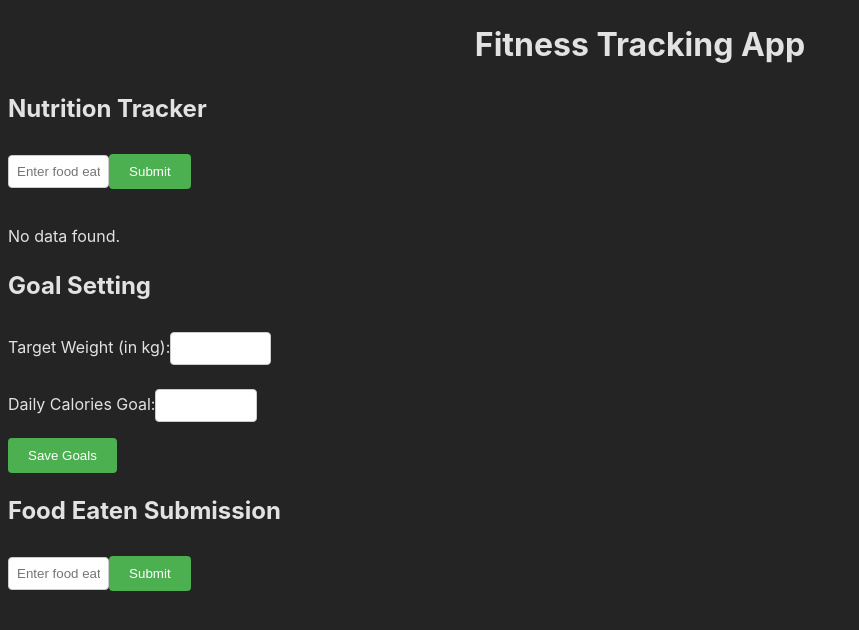
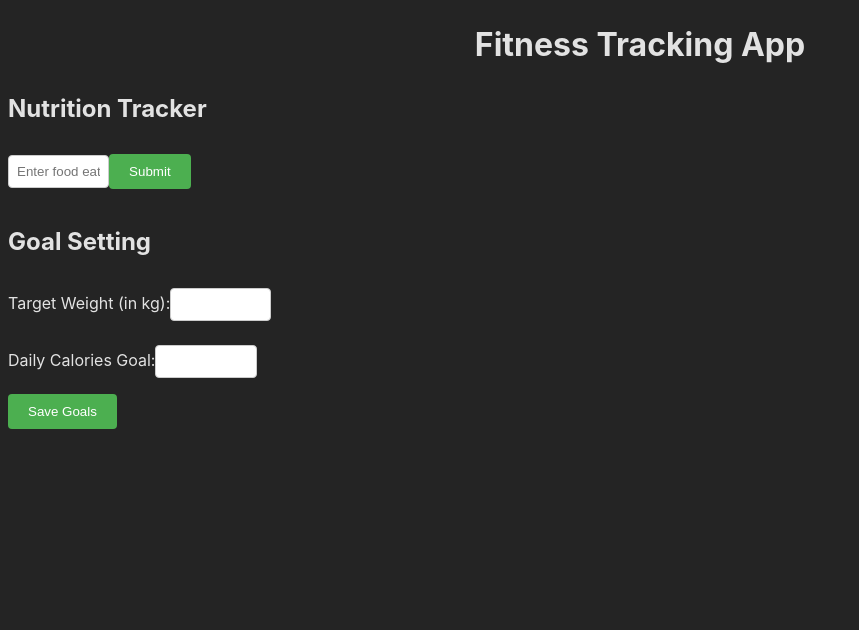
Before and after one commit to Dinah-Ngatia5/group4-fitness-tracking-app, a React (Vite) app in the folder fitness-tracking-app/: page / in a window 1280 px wide. Shown: the top 630 px of the page, without its empty margins (0-859 px from the left). Built offline with nearby package versions, Linux system fonts and the light colour scheme.

Commit message:
separated the components

```diff
--- a/fitness-tracking-app/src/App.jsx
+++ b/fitness-tracking-app/src/App.jsx
@@ -11,8 +11,8 @@ const App = () => {
   const [targetWeight, setTargetWeight] = useState(0);
   const [dailyCaloriesGoal, setDailyCaloriesGoal] = useState(0);
   const [weeklyWeights, setWeeklyWeights] = useState([]);
-  const [fetchingData, setFetchingData] = useState(false); // State to control data fetching
-  const apiKey = '0fa3f58ee10dbd236b3ba8b16c83f7c8';
+  const [fetchingData, setFetchingData] = useState(false);
+  const apiKey = 'd9257d8b9aca4d04b656f1d364932183';
 
   useEffect(() => {
     const fetchFoodData = async () => {
@@ -40,7 +40,6 @@ const App = () => {
       fetchFoodData();
     }
 
-    // Clean-up function to stop fetching when component unmounts
     return () => {
       setFetchingData(false);
     };
@@ -63,7 +62,7 @@ const App = () => {
   const handleWeeklyWeightSubmit = (e) => {
     e.preventDefault();
     setWeeklyWeights([...weeklyWeights, currentWeight]);
-    setCurrentWeight(0); // Reset current weight after submission
+    setCurrentWeight(0);
   };
 
   const handleFoodEatenSubmit = (food) => {
@@ -99,7 +98,7 @@ const App = () => {
             </ul>
           </div>
         ) : (
-          <p>No data found.</p>
+          <p></p>
         )}
       </div>
       <div>
@@ -136,10 +135,7 @@ const App = () => {
           </ul>
         </div>
       )}
-      <div>
-        <h2>Food Eaten Submission</h2>
-        <FoodEatenForm onSubmit={handleFoodEatenSubmit} />
-      </div>
+
     </div>
   );
 };
```
